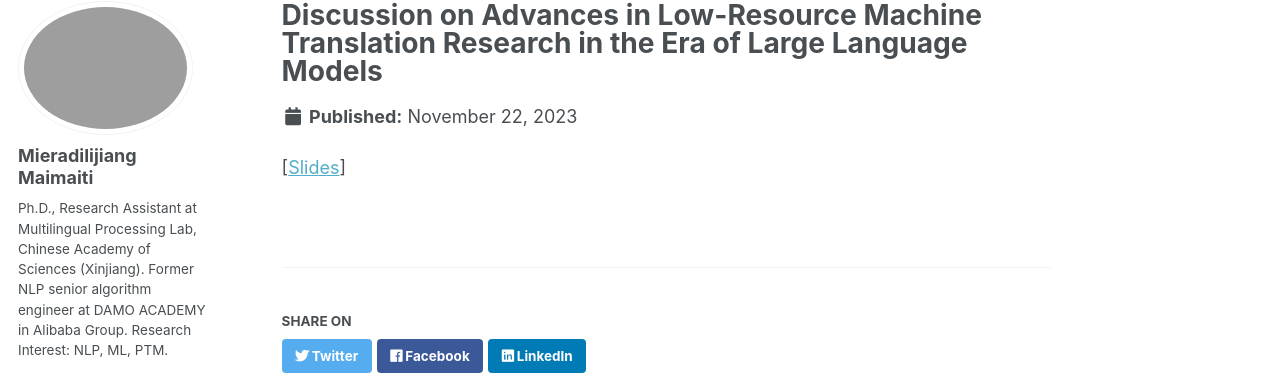
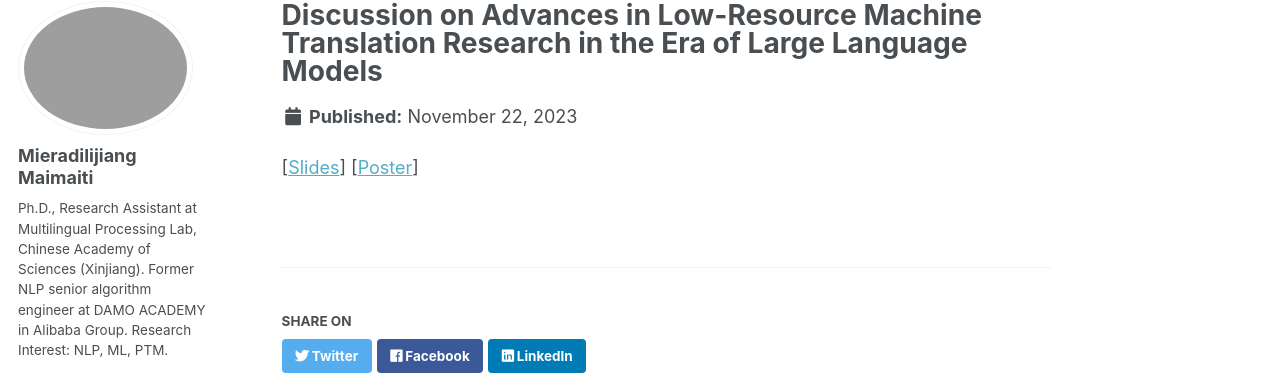
Before and after one commit to miradel51/miradel51.github.io, a Jekyll site: the page built from _talks/2023-11-22-llm_lrls_mt.md, in a window 1280 px wide and 952 px high. Shown: the part 117-492 px from the top of the window. Built offline with Jekyll 4.4.1, drawn with Linux system fonts in a browser that asks for light colours; some web fonts are replaced.

Commit message:
Update 2023-11-22-llm_lrls_mt.md
added the poster

```diff
--- a/_talks/2023-11-22-llm_lrls_mt.md
+++ b/_talks/2023-11-22-llm_lrls_mt.md
@@ -10,4 +10,4 @@ location: "Yili, Xinjiang, China"
 
 <!-- This is a description of your talk, which is a markdown files that can be all markdown-ified like any other post. Yay markdown! -->
 
-\[[Slides](https://miradel51.github.io/files/Xinjiang_Ili_normal_university_v3.pdf)\]
+\[[Slides](https://miradel51.github.io/files/Xinjiang_Ili_normal_university_v3.pdf)\] \[[Poster](https://miradel51.github.io/files/LLM+mt.jpg)\]
```
